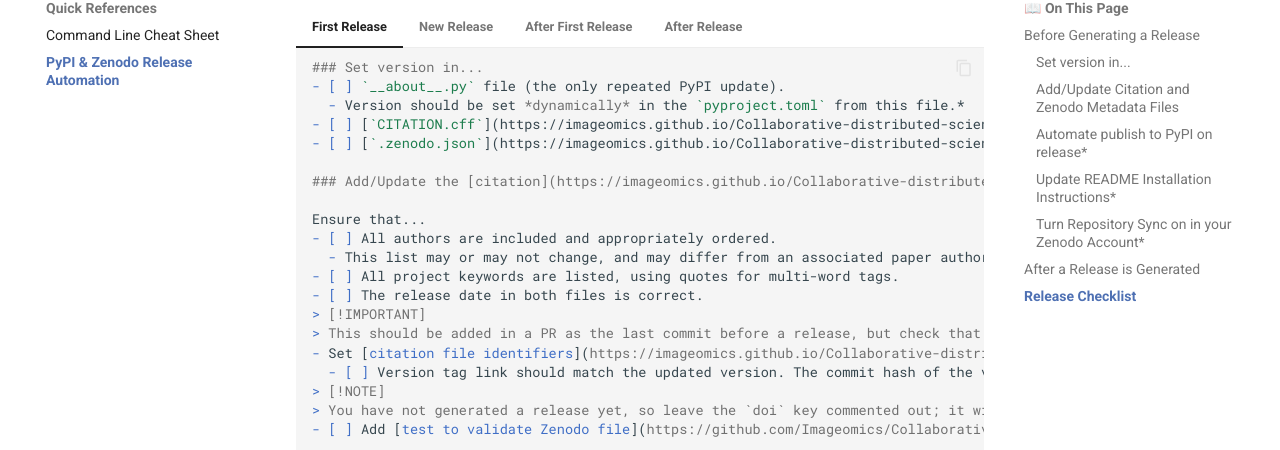
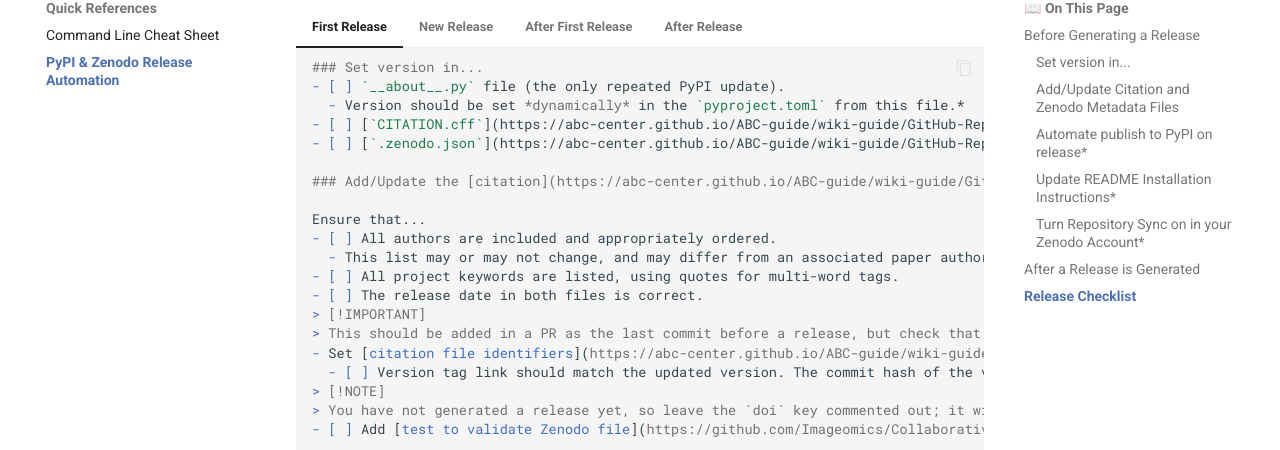
Before and after one commit to ABC-Center/ABC-guide, an MkDocs documentation site: the page built from docs/wiki-guide/GitHub-PyPI-Zenodo-Integration.md, in a window 1280 px wide and 900 px high, scrolled down 2807 px. Shown: the part 145-595 px from the top of the window. Built offline with MkDocs 1.6.1 and Material for MkDocs 9.7.7, drawn with Linux system fonts in a browser that asks for light colours; comment, search, counter and statistics services are not loaded; some of the changed text lies outside the part shown.

Commit message:
Replace hard-coded imageomics links to ABC
- replace imageomics links to ABC
- replace imageomics author guide to ABC author guide

````diff
--- a/docs/wiki-guide/GitHub-PyPI-Zenodo-Integration.md
+++ b/docs/wiki-guide/GitHub-PyPI-Zenodo-Integration.md
@@ -27,7 +27,7 @@ Review or create both a [`CITATION.cff`](GitHub-Repo-Guide.md#citation) and [`.z
 Before release, ensure that...
 
 - All authors are included and appropriately ordered.
-    - This list may or may not change, and may differ from an associated paper author list, as discussed in the [Digital Product Lifecycle](Digital-Product-Lifecycle.md#exploration-phase) and the [Imageomics Author Guide](https://docs.google.com/spreadsheets/d/1GwlCukfoQPL8JI2yyWRD3g4uiMTO3tlGNE_qeb_xBCs/edit?usp=sharing).
+    - This list may or may not change, and may differ from an associated paper author list, as discussed in the [Digital Product Lifecycle](Digital-Product-Lifecycle.md#exploration-phase) and the [ABC Author Guide](https://docs.google.com/spreadsheets/d/1-ThzRQxUjyrS8qDmsij8tlHfdO1xAnD0POKy__9WyJI/edit?usp=sharing).
 - All project keywords are listed, using quotes for multi-word tags.
 - The release date in both files is correct.
 
@@ -82,19 +82,19 @@ There are a few updates required after generating a release, though the last lis
     ### Set version in...
     - [ ] `__about__.py` file (the only repeated PyPI update).
       - Version should be set *dynamically* in the `pyproject.toml` from this file.*
-    - [ ] [`CITATION.cff`](https://imageomics.github.io/Collaborative-distributed-science-guide/wiki-guide/GitHub-Repo-Guide/#citation-templates).
-    - [ ] [`.zenodo.json`](https://imageomics.github.io/Collaborative-distributed-science-guide/wiki-guide/GitHub-Repo-Guide/#zenodo-metadata).
+    - [ ] [`CITATION.cff`](https://abc-center.github.io/ABC-guide/wiki-guide/GitHub-Repo-Guide/#citation-templates).
+    - [ ] [`.zenodo.json`](https://abc-center.github.io/ABC-guide/wiki-guide/GitHub-Repo-Guide/#zenodo-metadata).
 
-    ### Add/Update the [citation](https://imageomics.github.io/Collaborative-distributed-science-guide/wiki-guide/GitHub-Repo-Guide/#citation) and [Zenodo metadata](https://imageomics.github.io/Collaborative-distributed-science-guide/wiki-guide/GitHub-Repo-Guide/#zenodo-metadata) files.
+    ### Add/Update the [citation](https://abc-center.github.io/ABC-guide/wiki-guide/GitHub-Repo-Guide/#citation) and [Zenodo metadata](https://abc-center.github.io/ABC-guide/wiki-guide/GitHub-Repo-Guide/#zenodo-metadata) files.
 
     Ensure that...
     - [ ] All authors are included and appropriately ordered.
-      - This list may or may not change, and may differ from an associated paper author list, as discussed in the [Digital Product Lifecycle](https://imageomics.github.io/Collaborative-distributed-science-guide/wiki-guide/Digital-Product-Lifecycle/#exploration-phase) and the [Imageomics Author Guide](https://docs.google.com/spreadsheets/d/1GwlCukfoQPL8JI2yyWRD3g4uiMTO3tlGNE_qeb_xBCs/edit?usp=sharing).
+      - This list may or may not change, and may differ from an associated paper author list, as discussed in the [Digital Product Lifecycle](https://abc-center.github.io/ABC-guide/wiki-guide/Digital-Product-Lifecycle/#exploration-phase) and the [ABC Author Guide](https://docs.google.com/spreadsheets/d/1-ThzRQxUjyrS8qDmsij8tlHfdO1xAnD0POKy__9WyJI/edit?usp=sharing).
     - [ ] All project keywords are listed, using quotes for multi-word tags.
     - [ ] The release date in both files is correct.
     > [!IMPORTANT]
     > This should be added in a PR as the last commit before a release, but check that the date matches, since these PRs may not necessarily be merged on the same day they are created.
-    - Set [citation file identifiers](https://imageomics.github.io/Collaborative-distributed-science-guide/wiki-guide/GitHub-Repo-Guide/#__codelineno-1-8):
+    - Set [citation file identifiers](https://abc-center.github.io/ABC-guide/wiki-guide/GitHub-Repo-Guide/#__codelineno-1-8):
       - [ ] Version tag link should match the updated version. The commit hash of the version will be filled in *after* release.
     > [!NOTE]
     > You have not generated a release yet, so leave the `doi` key commented out; it will be added **after** release.
@@ -111,7 +111,7 @@ There are a few updates required after generating a release, though the last lis
     - [ ] `pip install <package-name>` instead of `pip install git+<GitHub URL>`.
 
     ### Zenodo Sync
-    - [ ] Turn on repository sync in your Zenodo account; this must be set specifically for the target repo. See [Automatic DOI Generation with Zenodo](https://imageomics.github.io/Collaborative-distributed-science-guide/wiki-guide/DOI-Generation/#automatic-generation) for more information.
+    - [ ] Turn on repository sync in your Zenodo account; this must be set specifically for the target repo. See [Automatic DOI Generation with Zenodo](https://abc-center.github.io/ABC-guide/wiki-guide/DOI-Generation/#automatic-generation) for more information.
     ```
 
 === "New Release"
@@ -120,10 +120,10 @@ There are a few updates required after generating a release, though the last lis
     ### Set version in...
     - [ ] `__about__.py` file (the only repeated PyPI update).
       - Version should be set *dynamically* in the `pyproject.toml` from this file.*
-    - [ ] [`CITATION.cff`](https://imageomics.github.io/Collaborative-distributed-science-guide/wiki-guide/GitHub-Repo-Guide/#citation-templates).
-    - [ ] [`.zenodo.json`](https://imageomics.github.io/Collaborative-distributed-science-guide/wiki-guide/GitHub-Repo-Guide/#zenodo-metadata).
+    - [ ] [`CITATION.cff`](https://abc-center.github.io/ABC-guide/wiki-guide/GitHub-Repo-Guide/#citation-templates).
+    - [ ] [`.zenodo.json`](https://abc-center.github.io/ABC-guide/wiki-guide/GitHub-Repo-Guide/#zenodo-metadata).
 
-    ### Update the [citation](https://imageomics.github.io/Collaborative-distributed-science-guide/wiki-guide/GitHub-Repo-Guide/#citation) and [Zenodo metadata](https://imageomics.github.io/Collaborative-distributed-science-guide/wiki-guide/GitHub-Repo-Guide/#zenodo-metadata) files.
+    ### Update the [citation](https://abc-center.github.io/ABC-guide/wiki-guide/GitHub-Repo-Guide/#citation) and [Zenodo metadata](https://abc-center.github.io/ABC-guide/wiki-guide/GitHub-Repo-Guide/#zenodo-metadata) files.
 
     Ensure that...
     - [ ] All authors are included and appropriately ordered.
@@ -133,22 +133,22 @@ There are a few updates required after generating a release, though the last lis
     > [!IMPORTANT]
     > This should be added in a PR as the last commit before a release, but check that the date matches, since these PRs sometimes are not merged on the day they are created.
 
-    - [ ] Set version tag in [citation file identifiers](https://imageomics.github.io/Collaborative-distributed-science-guide/wiki-guide/GitHub-Repo-Guide/#__codelineno-1-8) to match the updated version. The commit hash of the version will be filled in *after* release.
+    - [ ] Set version tag in [citation file identifiers](https://abc-center.github.io/ABC-guide/wiki-guide/GitHub-Repo-Guide/#__codelineno-1-8) to match the updated version. The commit hash of the version will be filled in *after* release.
     ```
 
 === "After First Release"
     ```Markdown
     - [ ] Add *version-agnostic* DOI badge to `README`*.
-        - See [Add a Zenodo DOI Badge](https://imageomics.github.io/Collaborative-distributed-science-guide/wiki-guide/DOI-Generation/#add-a-zenodo-doi-badge) for instructions.
+        - See [Add a Zenodo DOI Badge](https://abc-center.github.io/ABC-guide/wiki-guide/DOI-Generation/#add-a-zenodo-doi-badge) for instructions.
     - [ ] Add PyPI badges to `README`*.
     - [ ] Add *version-agnostic* DOI to `CITATION.cff`*.
-    - [ ] Add release commit hash to `CITATION.cff` [identifiers](https://imageomics.github.io/Collaborative-distributed-science-guide/wiki-guide/GitHub-Repo-Guide/#__codelineno-1-8).
+    - [ ] Add release commit hash to `CITATION.cff` [identifiers](https://abc-center.github.io/ABC-guide/wiki-guide/GitHub-Repo-Guide/#__codelineno-1-8).
     ```
 
 === "After Release"
 
     ```Markdown
-    - [ ] Add release commit hash to `CITATION.cff` [identifiers](https://imageomics.github.io/Collaborative-distributed-science-guide/wiki-guide/GitHub-Repo-Guide/#__codelineno-1-8).
+    - [ ] Add release commit hash to `CITATION.cff` [identifiers](https://abc-center.github.io/ABC-guide/wiki-guide/GitHub-Repo-Guide/#__codelineno-1-8).
     ```
 
 [^1]: Note that this follows the [PyPI Trusted Publishers docs](https://docs.pypi.org/trusted-publishers/using-a-publisher/) to remove the need for a token, though you must first configure GitHub as a ["pending" Trusted Publisher](https://docs.pypi.org/trusted-publishers/creating-a-project-through-oidc/) for the project on PyPI.
````
